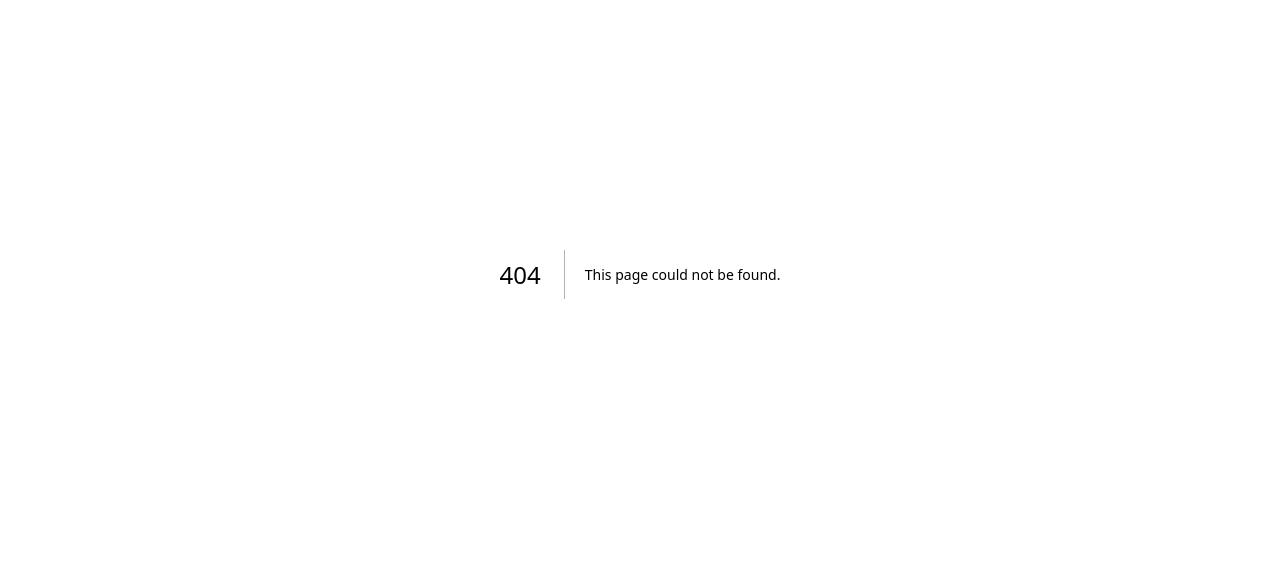
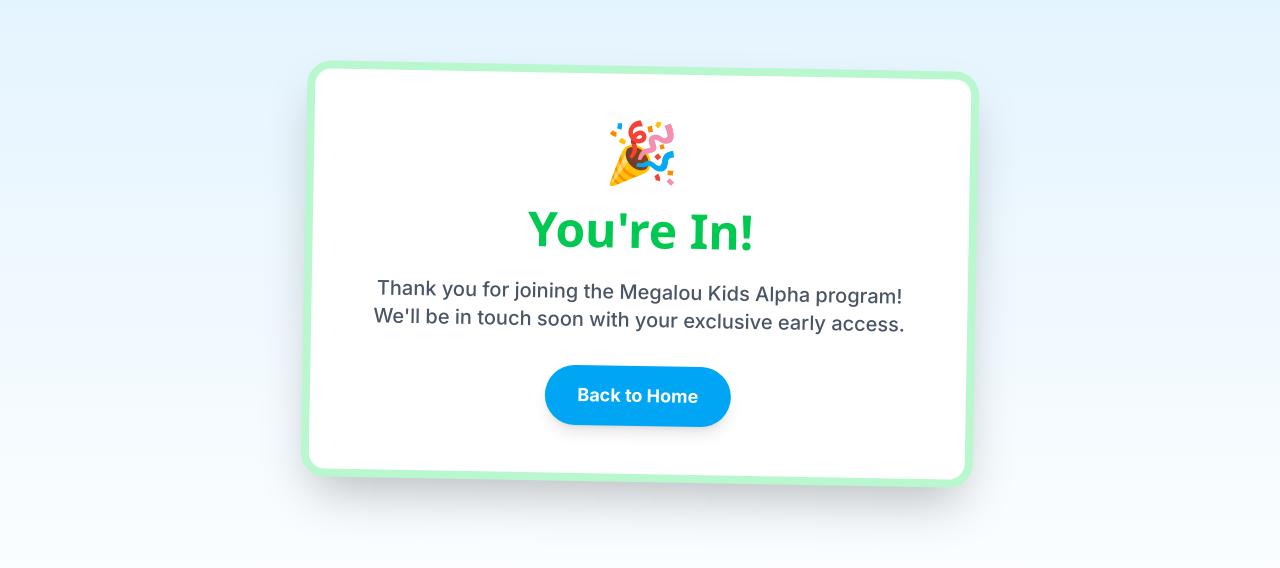
Before and after one commit to adshkthuan13-svg/megalou-kids, a Next.js app: page /thank-you in a window 1280 px wide. Before the commit this address had no page. Shown: the part 126-694 px from the top of the page. Built offline with nearby package versions, Linux system fonts and the light colour scheme.

Commit message:
Fix Netlify Forms detection

```diff
--- /dev/null
+++ b/src/app/thank-you/page.tsx
@@ -0,0 +1,23 @@
+export default function ThankYou() {
+    return (
+        <main className="min-h-screen bg-gradient-to-b from-sky-100 to-white flex items-center justify-center px-4">
+            <div className="max-w-2xl mx-auto text-center">
+                <div className="bg-white rounded-3xl p-12 shadow-2xl border-8 border-green-200 transform rotate-1">
+                    <div className="text-6xl mb-6">🎉</div>
+                    <h1 className="text-4xl md:text-5xl font-black text-green-500 mb-6 font-rounded">
+                        You're In!
+                    </h1>
+                    <p className="text-xl text-gray-600 mb-8 font-medium">
+                        Thank you for joining the Megalou Kids Alpha program! We'll be in touch soon with your exclusive early access.
+                    </p>
+                    <a
+                        href="/"
+                        className="inline-block bg-sky-500 text-white px-8 py-4 rounded-full font-bold text-lg hover:bg-sky-600 transition shadow-lg transform hover:scale-105 active:scale-95"
+                    >
+                        Back to Home
+                    </a>
+                </div>
+            </div>
+        </main>
+    );
+}
--- a/src/components/AlphaSignup.tsx
+++ b/src/components/AlphaSignup.tsx
@@ -1,46 +1,6 @@
 'use client';
 
-import { useState } from 'react';
-
 export default function AlphaSignup() {
-    const [email, setEmail] = useState('');
-    const [submitted, setSubmitted] = useState(false);
-
-    const handleSubmit = (e: React.FormEvent<HTMLFormElement>) => {
-        e.preventDefault();
-        const form = e.currentTarget;
-        const formData = new FormData(form);
-
-        fetch('/', {
-            method: 'POST',
-            headers: { 'Content-Type': 'application/x-www-form-urlencoded' },
-            body: new URLSearchParams(formData as any).toString(),
-        })
-            .then(() => setSubmitted(true))
-            .catch((error) => alert(error));
-    };
-
-    if (submitted) {
-        return (
-            <section className="py-24 bg-sky-400 relative overflow-hidden" id="signup">
-                <div className="container mx-auto px-4 relative z-10 text-center">
-                    <div className="max-w-2xl mx-auto bg-white rounded-3xl p-12 shadow-2xl transform rotate-1">
-                        <h2 className="text-4xl font-black text-green-500 mb-4">You're In! 🎉</h2>
-                        <p className="text-xl text-gray-600 mb-8">
-                            Thank you for joining the Megalou Kids Alpha. We'll be in touch soon!
-                        </p>
-                        <button
-                            onClick={() => setSubmitted(false)}
-                            className="text-sky-500 font-bold hover:underline"
-                        >
-                            Register another email
-                        </button>
-                    </div>
-                </div>
-            </section>
-        )
-    }
-
     return (
         <section className="py-24 bg-sky-400 relative overflow-hidden" id="signup">
             {/* Background patterns */}
@@ -62,7 +22,7 @@
                         name="alpha-signup"
                         method="POST"
                         data-netlify="true"
-                        onSubmit={handleSubmit}
+                        action="/thank-you"
                         className="flex flex-col md:flex-row gap-4 max-w-lg mx-auto"
                     >
                         <input type="hidden" name="form-name" value="alpha-signup" />
@@ -71,8 +31,6 @@
                             type="email"
                             name="email"
                             placeholder="Parent's Email Address"
-                            value={email}
-                            onChange={(e) => setEmail(e.target.value)}
                             required
                             className="flex-1 px-6 py-4 rounded-2xl border-4 border-gray-100 focus:border-sky-400 focus:ring-4 focus:ring-sky-100 outline-none transition text-gray-900 text-lg placeholder-gray-400"
                         />
```
